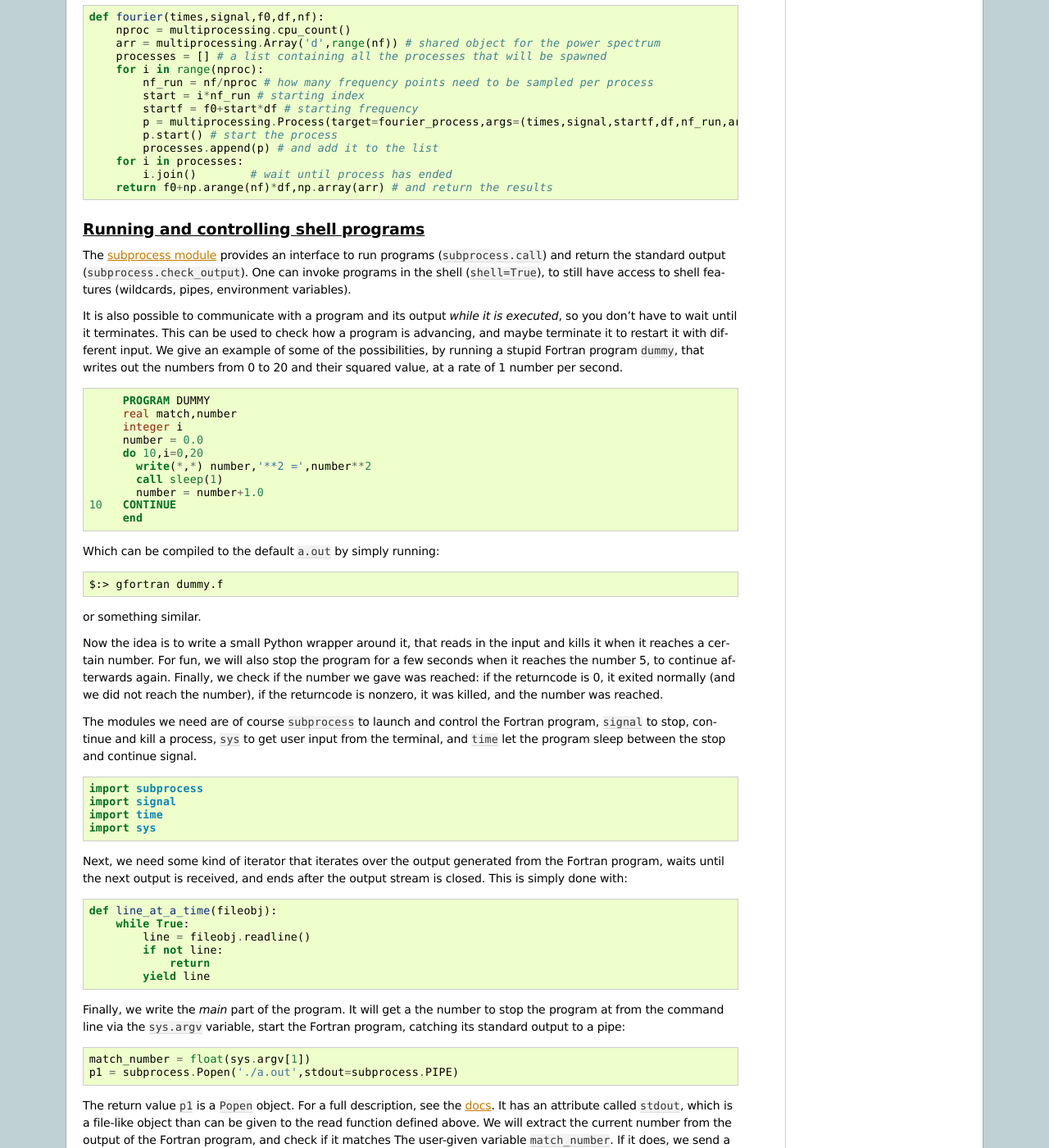
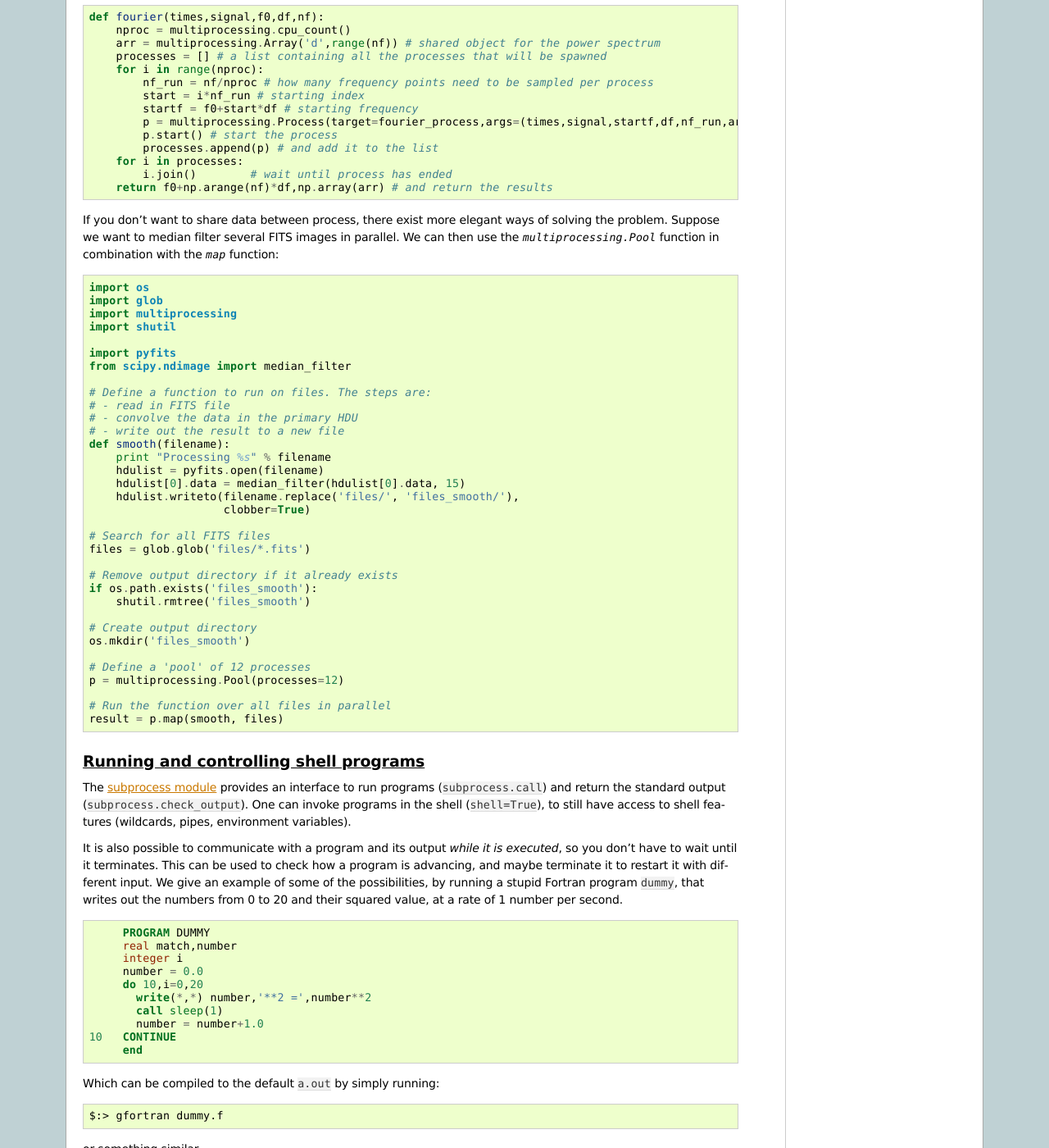
Before and after one commit to python4ESAC/python4ESAC, a Sphinx documentation site: the page built from source/core/f2py.rst, in a window 1280 px wide and 1400 px high, scrolled down 3615 px. Shown: the whole window at 82% size. Built offline with Sphinx 7.4.7, drawn with Linux system fonts in a browser that asks for light colours; formulas are drawn with MathJax 3.

Commit message:
added pool example in f2py

```diff
--- a/source/core/f2py.rst
+++ b/source/core/f2py.rst
@@ -292,6 +292,48 @@ function ``multiprocesssing.cpu_count()``.
         return f0+np.arange(nf)*df,np.array(arr) # and return the results
 
 
+If you don't want to share data between process, there exist more elegant ways
+of solving the problem. Suppose we want to median filter several FITS images in
+parallel. We can then use the `multiprocessing.Pool` function in combination
+with the `map` function:
+
+.. sourcecode:: python
+
+    import os
+    import glob
+    import multiprocessing
+    import shutil
+
+    import pyfits
+    from scipy.ndimage import median_filter
+
+    # Define a function to run on files. The steps are:
+    # - read in FITS file
+    # - convolve the data in the primary HDU
+    # - write out the result to a new file
+    def smooth(filename):
+        print "Processing %s" % filename
+        hdulist = pyfits.open(filename)
+        hdulist[0].data = median_filter(hdulist[0].data, 15)
+        hdulist.writeto(filename.replace('files/', 'files_smooth/'),
+                        clobber=True)
+
+    # Search for all FITS files
+    files = glob.glob('files/*.fits')
+
+    # Remove output directory if it already exists
+    if os.path.exists('files_smooth'):
+        shutil.rmtree('files_smooth')
+
+    # Create output directory
+    os.mkdir('files_smooth')
+
+    # Define a 'pool' of 12 processes
+    p = multiprocessing.Pool(processes=12)
+
+    # Run the function over all files in parallel
+    result = p.map(smooth, files)
+
 Running and controlling shell programs
 --------------------------------------
 
```
